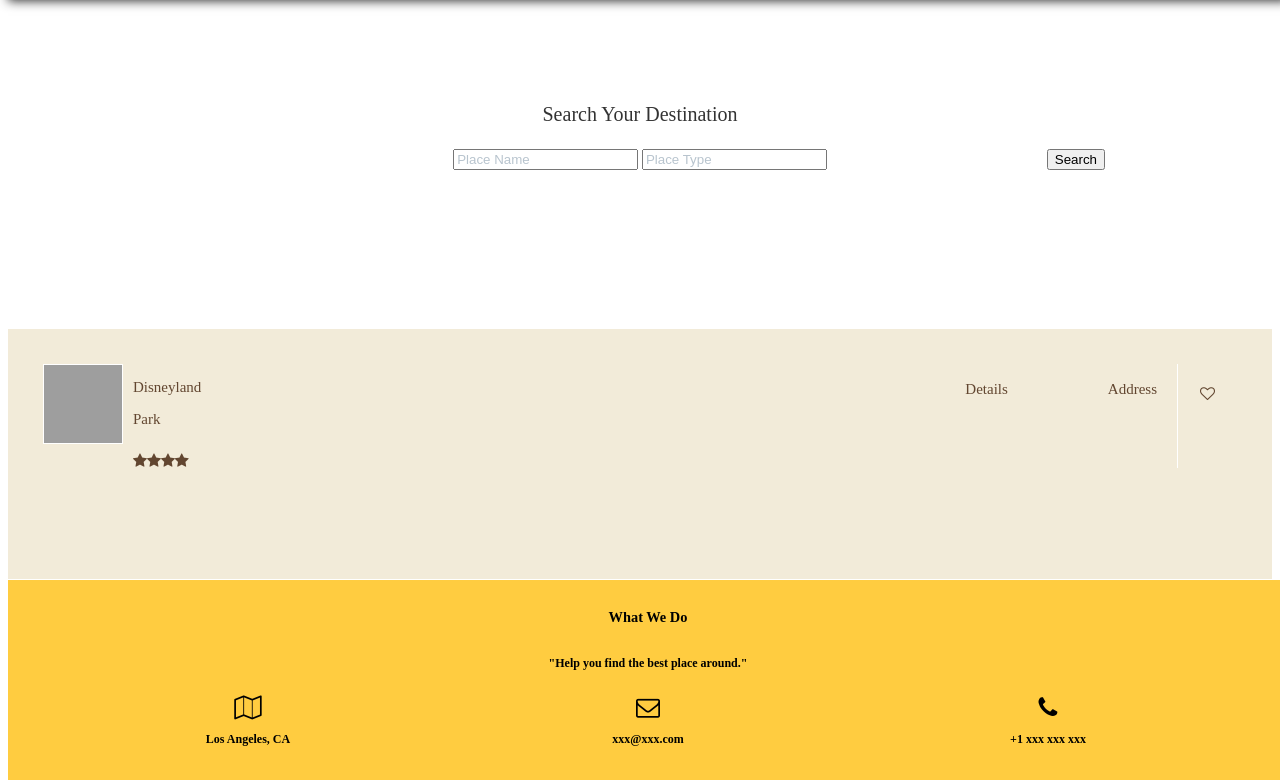
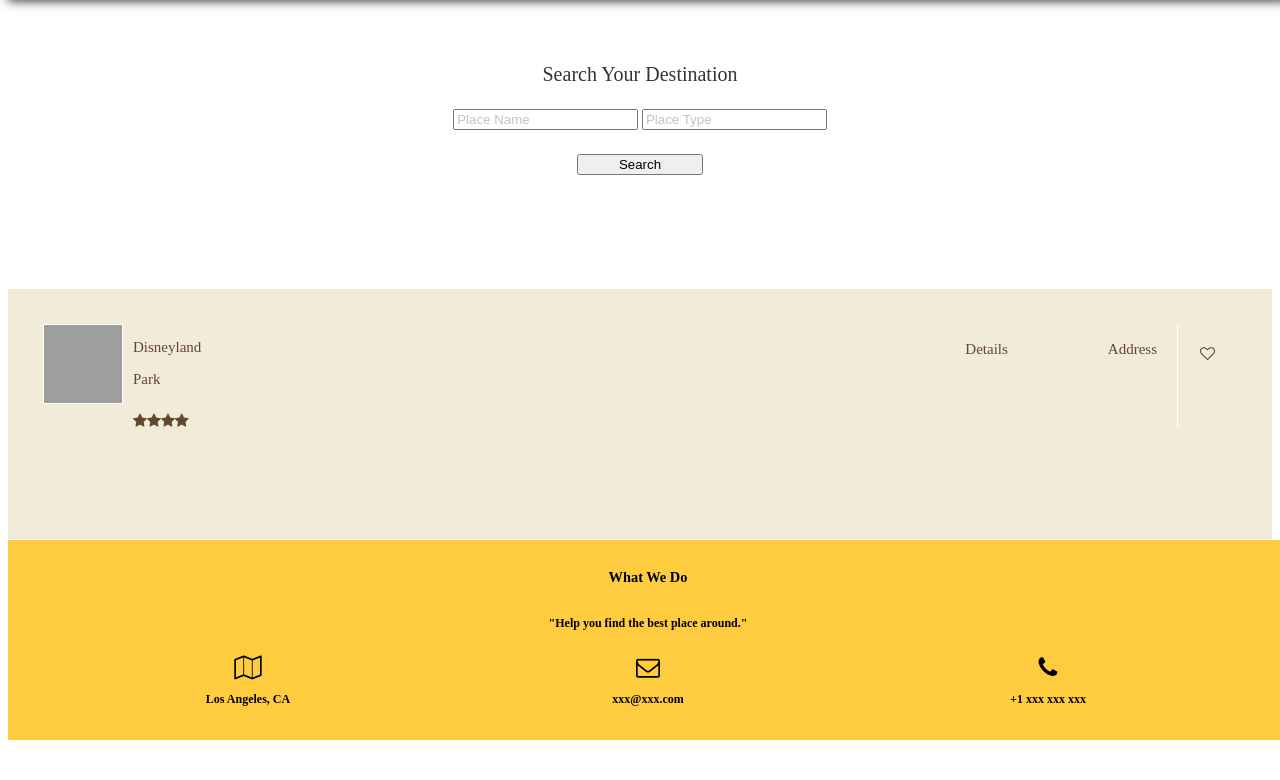
Before and after one commit to esther11/travelPlanner, a plain HTML site: page WebContent/page/searchPage.html in a window 1280 px wide. Shown: the part 46-826 px from the top of the page. After the commit the page ends 800 px from the top, so only its background shows below. Drawn offline with Linux system fonts and the light colour scheme; grey boxes are pictures that could not be loaded; a web font is replaced by a local one.

Commit message:
searchPage fixed

```diff
--- a/WebContent/resource/styles/searchPage.css
+++ b/WebContent/resource/styles/searchPage.css
@@ -20,7 +20,7 @@ body {
 	height: 200px;
     line-height: 10;
     text-align: center;
-    margin-top: 60px;
+    margin-top: 0px;
 }
 
 .middle p {
@@ -47,10 +47,13 @@ body {
 }
 
 .submit {
-	position: absolute;
+	z-index: 1;
+	position: relative;
+	width: 10%;
 	color: #000000;
-	top: 195px;
-	right: 175px;
+	top: -20px;
+	text-align: center;
+	left: 45%;
 }
 
 #place-list {
```
